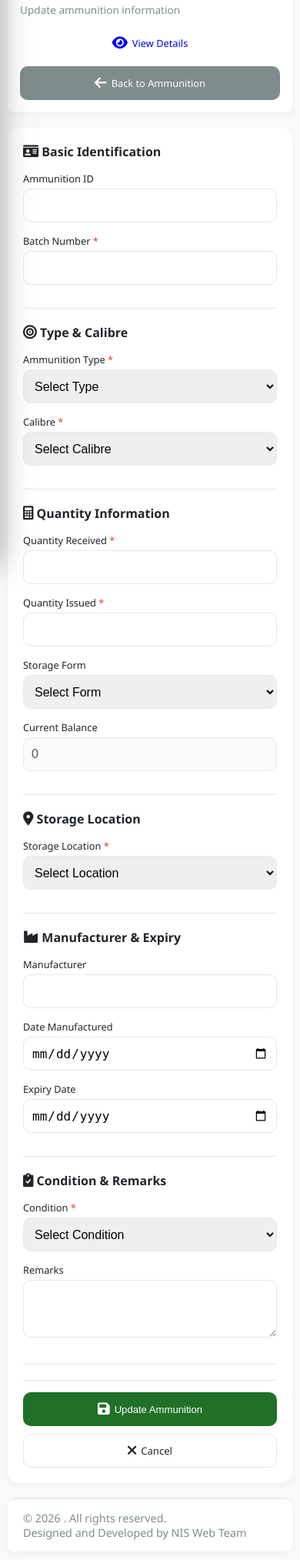
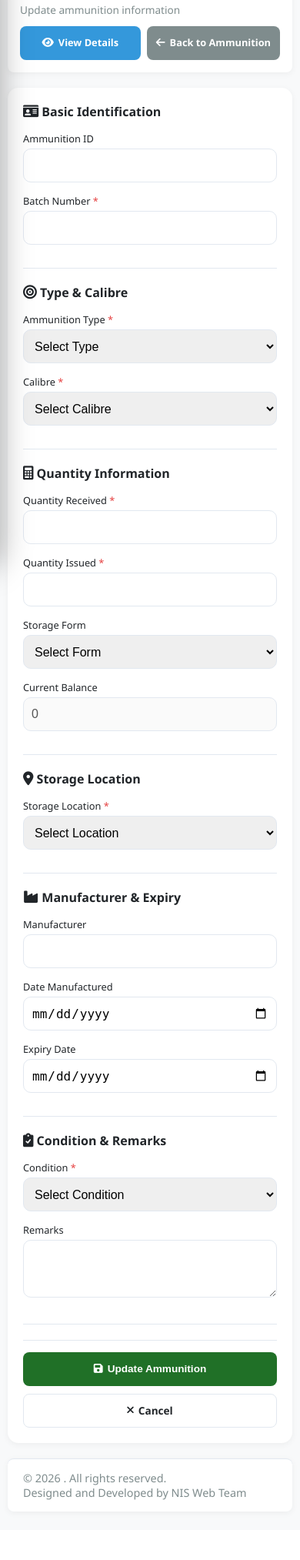
Before and after one commit to Dago001/nis_asset, a PHP site: the page made by views/ammunition/edit.php in a window 390 px wide. Shown: the part 108-2135 px from the top of the page at 77% size. After the commit the page ends 2074 px from the top, so only its background shows below. Run offline with PHP 8.4, Linux system fonts and the light colour scheme; the template is opened without the code that fills it, so the values that code supplies are empty; some libraries are stand-ins or nearby versions.

Commit message:
Unify button sizing and colours across the app
Buttons varied page-to-page (paddings ranged from 4px 8px to 30px 20px,
font-sizes from 0.72rem to 2.2rem) because dozens of views overrode them in
their own <style> blocks, and several variants (.btn-info, .pro-btn*,
.submit-btn, .btn-outline-*, .btn-hdr*, .btn-warning) had no colour in
app.css so they rendered as bare text on pages that forgot to style them.
This normalises every action button to one professional, uniform system
without editing those views.

- assets/css/buttons.css (new): the single source of truth for button
  GEOMETRY. Linked from footer.php so it loads after each page's own
  <style>; with !important on sizing it overrides page-local rules and
  inline styles. Defines one standard size plus consistent small (.btn-sm/
  .pro-btn-sm/.pg-btn), large (.btn-lg) and square icon (.btn-icon/.icon-btn/
  .btn-doc-action/…) tiers, and 44px touch targets + full-width CTAs on
  phones. Colours are left untouched. Tabs, dashboard tiles and header
  chrome are intentionally out of scope.
- assets/css/buttons-base.css (new): default colours for the variants
  app.css never coloured. Linked from header.php before page styles (no
  !important) so a page's own button colours still win, but un-styled
  variants get a proper themed button instead of bare text. Uses theme
  tokens so it adapts to dark mode.
- header.php / footer.php: link the two new stylesheets (additive only).
- mobile.css: button rules moved into buttons.css so all button sizing
  lives in one place; the rest of the mobile layer is unchanged.

No controllers, models, routes or JavaScript behaviour changed.

Co-Authored-By: Claude Opus 4.8 <noreply@anthropic.com>
Claude-Session: https://claude.ai/code/session_01WC8nJFGX4Yc8TZLNL1DXRw

```diff
--- /dev/null
+++ b/assets/css/buttons-base.css
@@ -0,0 +1,111 @@
+/* ==========================================================================
+   BUTTON VARIANT COLOUR DEFAULTS  (application-wide baseline)
+   --------------------------------------------------------------------------
+   Several button variants (.btn-info, .pro-btn*, .submit-btn, .btn-outline-*,
+   .btn-hdr*, .btn-warning) have NO colour defined in app.css — each page was
+   expected to colour them in its own <style> block. Pages that didn't rendered
+   those buttons as bare text/links (e.g. a "Submit" that looked like a link).
+
+   This file supplies a professional, theme-aligned DEFAULT colour for each of
+   those variants. It is loaded in <head> AFTER app.css but BEFORE any page's
+   own styles, and uses NO !important — so a page that intentionally colours a
+   button still wins, while a page that says nothing now gets a proper button
+   instead of bare text. Sizing is handled separately by buttons.css.
+
+   Colours use the theme tokens (var(--…)) so they adapt to dark mode too.
+   Variants already coloured by app.css (.btn-primary/.btn-success/
+   .btn-secondary/.btn-danger/.btn-outline) are intentionally NOT redefined
+   here.
+   ========================================================================== */
+
+/* Info / warning solid variants */
+.btn-info {
+    background: var(--info-color);
+    color: var(--white);
+    border: none;
+}
+.btn-info:hover { filter: brightness(0.94); }
+
+.btn-warning {
+    background: var(--warning-color);
+    color: var(--white);
+    border: none;
+}
+.btn-warning:hover { filter: brightness(0.94); }
+
+/* "pro-" button family (used across weapons / requisition / issue pages) */
+.pro-btn,
+.pro-btn-primary,
+.submit-btn {
+    background: var(--primary-light);
+    color: var(--white);
+    border: none;
+}
+.pro-btn:hover,
+.pro-btn-primary:hover,
+.submit-btn:hover { background: var(--secondary-dark); }
+
+.pro-btn-secondary {
+    background: var(--text-secondary);
+    color: var(--white);
+    border: none;
+}
+.pro-btn-secondary:hover { filter: brightness(0.94); }
+
+.pro-btn-danger {
+    background: var(--danger-color);
+    color: var(--white);
+    border: none;
+}
+.pro-btn-danger:hover { filter: brightness(0.94); }
+
+.pro-btn-outline {
+    background: transparent;
+    border: 1px solid var(--border-color);
+    color: var(--text-primary);
+}
+.pro-btn-outline:hover {
+    background: var(--light-bg);
+    border-color: var(--primary-light);
+}
+
+/* Outline colour variants */
+.btn-outline-primary {
+    background: transparent;
+    border: 1px solid var(--primary-light);
+    color: var(--primary-light);
+}
+.btn-outline-primary:hover {
+    background: var(--primary-light);
+    color: var(--white);
+}
+
+.btn-outline-danger {
+    background: transparent;
+    border: 1px solid var(--danger-color);
+    color: var(--danger-color);
+}
+.btn-outline-danger:hover {
+    background: var(--danger-color);
+    color: var(--white);
+}
+
+/* Header-bar buttons */
+.btn-hdr,
+.btn-hdr-green {
+    background: var(--primary-light);
+    color: var(--white);
+    border: none;
+}
+.btn-hdr:hover,
+.btn-hdr-green:hover { background: var(--secondary-dark); }
+
+.btn-hdr-outline {
+    background: transparent;
+    border: 1px solid var(--border-color);
+    color: var(--text-primary);
+}
+.btn-hdr-outline:hover {
+    background: var(--light-bg);
+    border-color: var(--primary-light);
+}
--- /dev/null
+++ b/assets/css/buttons.css
@@ -0,0 +1,185 @@
+/* ==========================================================================
+   UNIFORM BUTTON SYSTEM  (application-wide)
+   --------------------------------------------------------------------------
+   Purpose: give every action button in the app ONE consistent, professional
+   size/shape, regardless of the many per-page overrides that had crept in
+   (paddings ranged from 4px 8px to 30px 20px, font-sizes from 0.72rem to
+   2.2rem across pages).
+
+   How it wins without editing dozens of views:
+   - This file is linked from views/layouts/footer.php, i.e. it loads AFTER
+     each page's own inline <style> block. Combined with !important on the
+     geometry properties, it reliably overrides page-local button rules and
+     inline style="" attributes (which carry no !important).
+   - Only GEOMETRY is normalised here (padding, font-size, height, radius,
+     weight, gap, alignment). Each button KEEPS its own colour/variant, so the
+     visual identity (primary green, danger red, outline, …) is untouched —
+     only the size becomes uniform.
+
+   Scope: real action buttons only. Intentionally NOT touched — tab/toggle
+   controls (.tab-btn, .settings-tab-btn, .type-btn, .map-toggle-btn),
+   dashboard action tiles (.action-btn / .action-card), header chrome
+   (.bell-btn, .admin-profile-btn), and the sidebar theme switch.
+   ========================================================================== */
+
+
+/* ---- 1. STANDARD BUTTONS — the single uniform size ---------------------- */
+a.btn,
+button.btn,
+.btn,
+.btn-primary, .btn-secondary, .btn-outline, .btn-success, .btn-danger,
+.btn-info, .btn-warning, .btn-outline-primary, .btn-outline-danger,
+.btn-hdr, .btn-hdr-green, .btn-hdr-outline,
+.pro-btn, .pro-btn-primary, .pro-btn-secondary, .pro-btn-outline, .pro-btn-danger,
+.submit-btn, .btn-auth, .btn-login, .btn-verify, .btn-totp, .btn-review,
+.btn-edit, .btn-view, .btn-key, .btn-generator, .btn-clear-filter,
+.btn-cancel, .btn-status-toggle, .control-group-btn {
+    padding: 8px 16px !important;
+    min-height: 36px !important;
+    font-size: 0.85rem !important;
+    font-weight: 600 !important;
+    line-height: 1.2 !important;
+    border-radius: 6px !important;
+    gap: 6px !important;
+    display: inline-flex !important;
+    align-items: center !important;
+    justify-content: center !important;
+    vertical-align: middle;
+    white-space: nowrap;
+    text-align: center;
+    text-decoration: none !important;
+    cursor: pointer;
+    transition: all 0.18s ease !important;
+    box-sizing: border-box !important;
+}
+
+/* Icons inside standard buttons: one consistent glyph size (app.css otherwise
+   forces every .fa* to 1.12rem, which made button icons look oversized). */
+.btn i, .pro-btn i, .submit-btn i,
+.btn-primary i, .btn-secondary i, .btn-outline i, .btn-success i,
+.btn-danger i, .btn-info i, .btn-warning i, .btn-outline-primary i,
+.btn-hdr i, .btn-hdr-green i, .btn-hdr-outline i,
+.pro-btn-primary i, .pro-btn-secondary i, .pro-btn-outline i {
+    font-size: 0.85rem !important;
+    line-height: 1 !important;
+    margin: 0 !important;
+}
+
+
+/* ---- 2. SMALL BUTTONS --------------------------------------------------- */
+.btn-sm, .pro-btn-sm, .pg-btn, a.btn-sm, button.btn-sm {
+    padding: 5px 11px !important;
+    min-height: 30px !important;
+    font-size: 0.78rem !important;
+    border-radius: 5px !important;
+    gap: 5px !important;
+}
+.btn-sm i, .pro-btn-sm i, .pg-btn i {
+    font-size: 0.78rem !important;
+}
+
+
+/* ---- 3. LARGE BUTTONS --------------------------------------------------- */
+.btn-lg, a.btn-lg, button.btn-lg {
+    padding: 11px 22px !important;
+    min-height: 44px !important;
+    font-size: 0.95rem !important;
+    border-radius: 8px !important;
+    gap: 8px !important;
+}
+.btn-lg i {
+    font-size: 0.95rem !important;
+}
+
+
+/* ---- 4. ICON-ONLY BUTTONS — uniform square ------------------------------ */
+.btn-icon, .icon-btn, .icon-btn-danger, .btn-doc-action,
+.remove-document-btn, .modal-close-btn {
+    width: 36px !important;
+    height: 36px !important;
+    min-width: 36px !important;
+    min-height: 0 !important;
+    padding: 0 !important;
+    border-radius: 6px !important;
+    font-size: 0.9rem !important;
+    line-height: 1 !important;
+    display: inline-flex !important;
+    align-items: center !important;
+    justify-content: center !important;
+    flex: 0 0 auto !important;
+    box-sizing: border-box !important;
+    cursor: pointer;
+}
+.btn-icon i, .icon-btn i, .icon-btn-danger i,
+.btn-doc-action i, .remove-document-btn i, .modal-close-btn i {
+    font-size: 0.9rem !important;
+    margin: 0 !important;
+}
+/* Small icon buttons that also carry .btn-sm stay a touch smaller */
+.btn-icon.btn-sm, .icon-btn.btn-sm {
+    width: 30px !important;
+    height: 30px !important;
+    min-width: 30px !important;
+    font-size: 0.8rem !important;
+}
+
+
+/* ---- 5. Button groups: even, consistent spacing ------------------------- */
+.btn-group, .action-btn-group, .header-actions, .form-actions, .form-buttons {
+    gap: 8px !important;
+}
+.btn-group { display: inline-flex !important; align-items: center; flex-wrap: wrap; }
+
+
+/* ==========================================================================
+   6. TOUCH SIZING ON PHONES  (<= 768px)
+   Larger tap targets + full-width primary CTAs. Owns the button side of the
+   mobile experience (moved here from mobile.css so button sizing lives in one
+   place).
+   ========================================================================== */
+@media (max-width: 768px) {
+    a.btn, button.btn, .btn,
+    .btn-primary, .btn-secondary, .btn-outline, .btn-success, .btn-danger,
+    .btn-info, .btn-warning, .btn-outline-primary, .btn-outline-danger,
+    .btn-hdr, .btn-hdr-green, .btn-hdr-outline,
+    .pro-btn, .pro-btn-primary, .pro-btn-secondary, .pro-btn-outline, .pro-btn-danger,
+    .submit-btn, .btn-review, .btn-status-toggle, .control-group-btn {
+        min-height: 44px !important;
+        border-radius: 8px !important;
+    }
+
+    .btn-sm, .pro-btn-sm, .pg-btn {
+        min-height: 38px !important;
+    }
+
+    /* Icon buttons stay comfortably tappable */
+    .btn-icon, .icon-btn, .icon-btn-danger, .btn-doc-action,
+    .remove-document-btn, .modal-close-btn {
+        width: 40px !important;
+        height: 40px !important;
+        min-width: 40px !important;
+        border-radius: 8px !important;
+    }
+
+    /* Primary CTAs go full width like a native app; icon buttons never stretch */
+    .form-actions .btn, .form-buttons .btn, .modal-footer .btn,
+    .form-actions .pro-btn, .form-buttons .submit-btn, .btn-block {
+        flex: 1 1 100% !important;
+        width: 100% !important;
+    }
+    .form-actions, .form-buttons {
+        display: flex !important;
+        flex-direction: column !important;
+        gap: 10px !important;
+    }
+    .form-actions .btn-icon, .form-buttons .btn-icon {
+        width: 40px !important;
+        flex: 0 0 auto !important;
+    }
+
+    /* Gentle press feedback */
+    .btn:active, .pro-btn:active, .submit-btn:active,
+    .btn-icon:active, .icon-btn:active {
+        transform: scale(0.98);
+    }
+}
--- a/assets/css/mobile.css
+++ b/assets/css/mobile.css
@@ -147,41 +147,9 @@
         width: 100% !important;
     }
 
-    /* ---- Buttons: large, rounded, thumb friendly ------------------------- */
-    .btn {
-        min-height: 44px;
-        border-radius: 10px !important;
-        display: inline-flex;
-        align-items: center;
-        justify-content: center;
-    }
-    .btn:active {
-        transform: scale(0.98);
-    }
-
-    /* Primary/action buttons in forms & headers go full width like an app CTA */
-    .form-actions .btn,
-    .form-buttons .btn,
-    .modal-footer .btn,
-    .header-actions .btn,
-    .btn-block {
-        flex: 1 1 100% !important;
-        width: 100% !important;
-    }
-    .form-actions,
-    .form-buttons {
-        display: flex;
-        flex-direction: column;
-        gap: 10px;
-    }
-
-    /* Icon-only round buttons stay square, don't stretch */
-    .btn-icon {
-        flex: 0 0 auto !important;
-        width: 40px !important;
-        min-width: 40px;
-        padding: 0 !important;
-    }
+    /* NOTE: button sizing (touch targets, full-width CTAs, icon buttons) is
+       owned by assets/css/buttons.css so all button geometry lives in one
+       place. See that file's "TOUCH SIZING ON PHONES" section. */
 
     /* ---- Data tables: horizontal swipe inside a rounded card ------------- */
     .asset-table,
--- a/views/layouts/footer.php
+++ b/views/layouts/footer.php
@@ -23,6 +23,10 @@ if (!class_exists('Session')) {
 <?php
 $isAuthPage = isset($title) && in_array($title, ['Login', 'Two-Factor Authentication', 'Verifying Location', 'Forgot Password', 'Reset Password', 'Unauthorized']);
 ?>
+<!-- Uniform button system — loaded here (after each page's own <style> block)
+     so it reliably normalises button sizing app-wide. Geometry only; colours
+     are left to each button's own variant. -->
+<link rel="stylesheet" href="<?php echo BASE_URL; ?>/assets/css/buttons.css?v=1.0.0">
 <?php if (!$isAuthPage): ?>
     <!-- Footer -->
     <footer class="footer" style="margin-top: auto; background: var(--surface, #F7FAF8); padding: 15px 0; border-top: 1px solid var(--border-color, #D7E3DC); width: 100%; clear: both;">
--- a/views/layouts/header.php
+++ b/views/layouts/header.php
@@ -110,6 +110,10 @@ $isAuthPage = in_array($pageTitle, [
     <link rel="stylesheet" href="<?php echo BASE_URL; ?>/assets/css/fontawesome.min.css?v=6.0.0">
     <link rel="stylesheet" href="<?php echo BASE_URL; ?>/assets/css/leaflet.css?v=1.9.4">
     <link rel="stylesheet" href="<?php echo BASE_URL; ?>/assets/css/app.css?v=1.0.8">
+    <!-- Button colour defaults — loaded before page styles so a page's own
+         button colours still win, but variants a page forgets to colour get a
+         proper default instead of rendering as bare text. -->
+    <link rel="stylesheet" href="<?php echo BASE_URL; ?>/assets/css/buttons-base.css?v=1.0.0">
     <!-- Mobile / native-app layer — only affects phones & tablets (all rules are
          inside max-width media queries); loaded after app.css so it layers on top. -->
     <link rel="stylesheet" href="<?php echo BASE_URL; ?>/assets/css/mobile.css?v=1.0.0">
```
